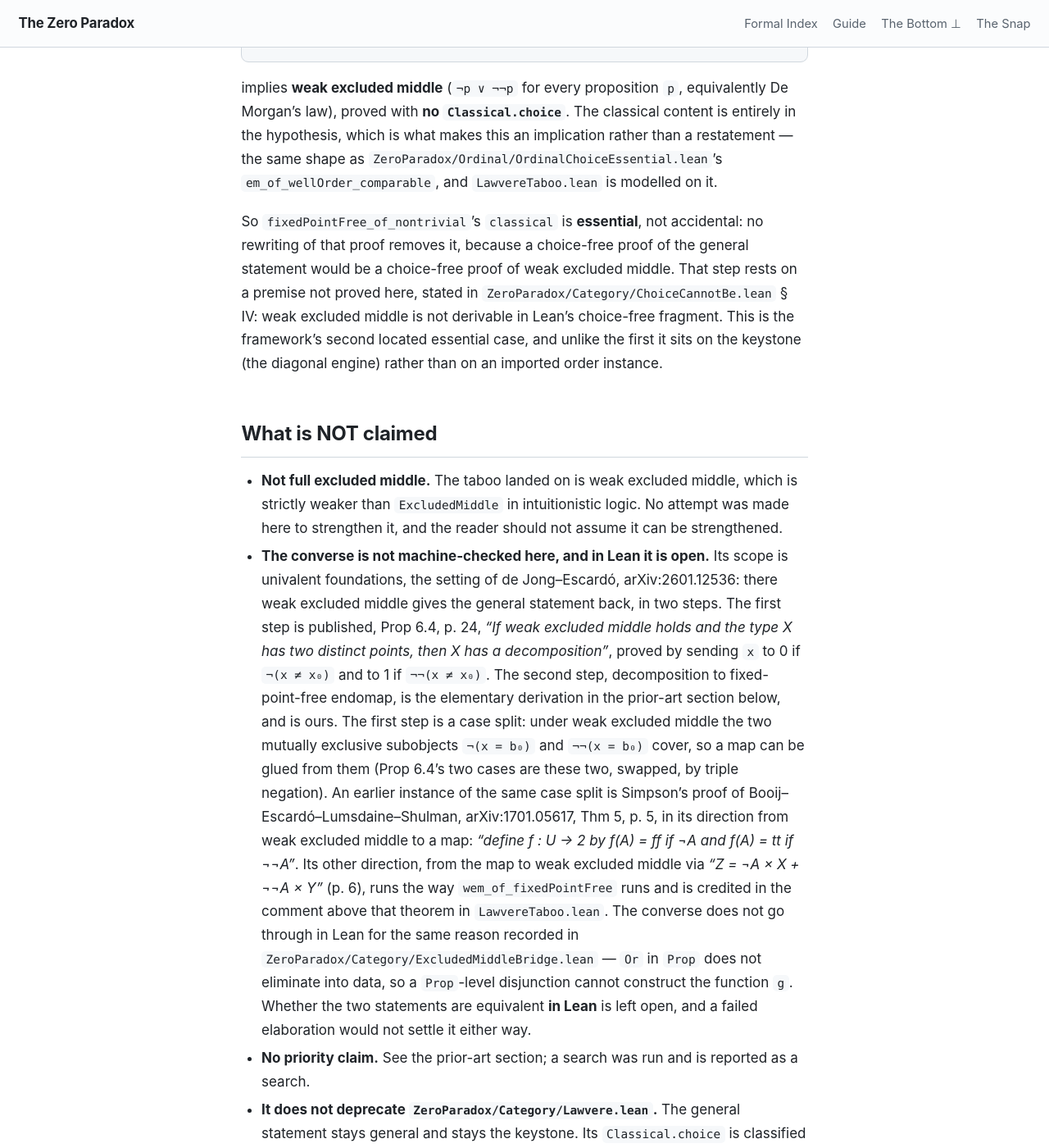
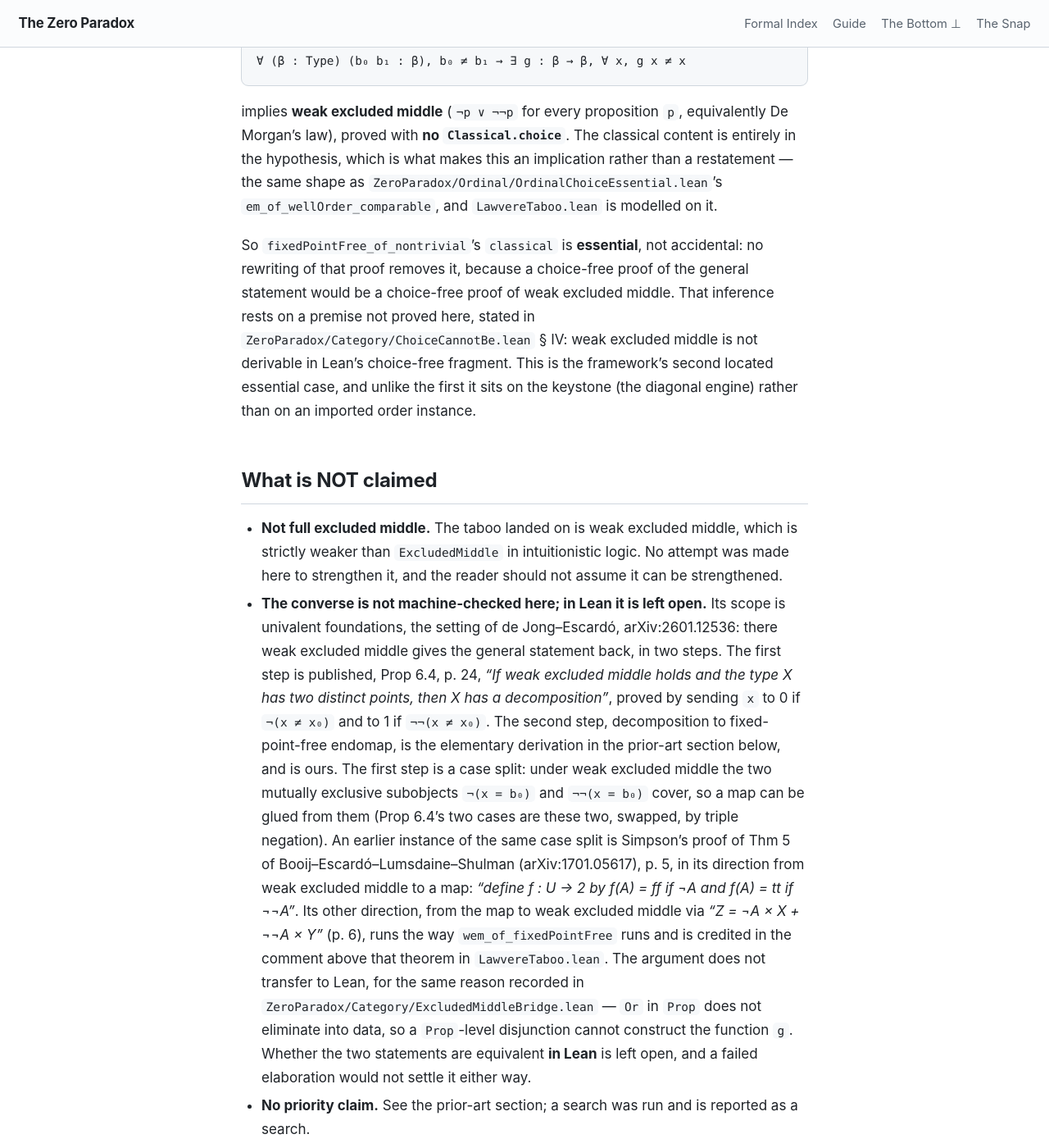
Before and after one commit to timbrigham/ZeroParadox, a Jekyll site: the page built from ZeroParadox/Category/LawvereTaboo.md, in a window 1280 px wide and 1400 px high, scrolled down 928 px. Shown: the whole window at 82% size. Built offline with Jekyll 4.4.1, drawn with Linux system fonts in a browser that asks for light colours; our own code applies the rules of GitHub Pages for plain Markdown files; some of the changed text lies outside the part shown.

Commit message:
LawvereTaboo.md: round-2 wording fixes, seven ordinary findings
A. Headline "NOT removable" carries the premise pointer (ChoiceCannotBe.lean section IV).
B. Converse header: "in Lean it is left open", matching the body's strength.
C. "Essential" sense points at ChoiceCannotBe.md "Accidental versus essential";
   the premise stays at ChoiceCannotBe.lean section IV.
D. "Simpson's proof of Thm 5 of Booij-Escardo-Lumsdaine-Shulman".
E. "The argument does not transfer to Lean" (subject is the argument).
F. "That inference rests on a premise" (referent is the no-rewriting inference).
G. "De Jong-Escardo Prop 6.4" named after the two-author-group sentence.

Co-Authored-By: Claude Opus 5.5 (1M context) <noreply@anthropic.com>
Claude-Session: https://claude.ai/code/session_01DYrKY8CR8AeESMvjGVQtzA

```diff
--- a/ZeroParadox/Category/LawvereTaboo.md
+++ b/ZeroParadox/Category/LawvereTaboo.md
@@ -35,7 +36,7 @@ which is what makes this an implication rather than a restatement — the same s
 
 So `fixedPointFree_of_nontrivial`'s `classical` is **essential**, not accidental: no rewriting of
 that proof removes it, because a choice-free proof of the general statement would be a choice-free
-proof of weak excluded middle. That step rests on a premise not proved here, stated in
+proof of weak excluded middle. That inference rests on a premise not proved here, stated in
 `ZeroParadox/Category/ChoiceCannotBe.lean` § IV: weak excluded middle is not derivable in Lean's
 choice-free fragment. This is the framework's second located essential case, and unlike the
 first it sits on the keystone (the diagonal engine) rather than on an imported order instance.
@@ -45,7 +46,7 @@ first it sits on the keystone (the diagonal engine) rather than on an imported o
 * **Not full excluded middle.** The taboo landed on is weak excluded middle, which is strictly
   weaker than `ExcludedMiddle` in intuitionistic logic. No attempt was made here to strengthen it,
   and the reader should not assume it can be strengthened.
-* **The converse is not machine-checked here, and in Lean it is open.** Its scope is univalent
+* **The converse is not machine-checked here; in Lean it is left open.** Its scope is univalent
   foundations, the setting of de Jong–Escardó, arXiv:2601.12536: there weak excluded middle gives the
   general statement back, in two steps. The first step is published, Prop 6.4, p. 24, *"If weak
   excluded middle holds and the type X has two distinct points, then X has a decomposition"*, proved
@@ -54,18 +55,19 @@ first it sits on the keystone (the diagonal engine) rather than on an imported o
   The first step is a case split: under weak excluded middle the two mutually exclusive subobjects
   `¬(x = b₀)` and `¬¬(x = b₀)` cover, so a map can be glued from them (Prop 6.4's two cases are
   these two, swapped, by triple negation). An earlier instance of the same case split is Simpson's
-  proof of Booij–Escardó–Lumsdaine–Shulman, arXiv:1701.05617, Thm 5, p. 5, in its direction from
+  proof of Thm 5 of Booij–Escardó–Lumsdaine–Shulman (arXiv:1701.05617), p. 5, in its direction from
   weak excluded middle to a map: *"define f : U → 2 by f(A) = ff if ¬A and f(A) = tt if ¬¬A"*. Its
   other direction, from the map to weak excluded middle via *"Z = ¬A × X + ¬¬A × Y"* (p. 6), runs
   the way `wem_of_fixedPointFree` runs and is credited in the comment above that theorem in
-  `LawvereTaboo.lean`. The converse does not go through in Lean for the same reason recorded in
+  `LawvereTaboo.lean`. The argument does not transfer to Lean, for the same reason recorded in
   `ZeroParadox/Category/ExcludedMiddleBridge.lean` — `Or` in `Prop` does not eliminate into data, so
   a `Prop`-level disjunction cannot construct the function `g`. Whether the two statements are
   equivalent **in Lean** is left open, and a failed elaboration would not settle it either way.
 * **No priority claim.** See the prior-art section; a search was run and is reported as a search.
 * **It does not deprecate `ZeroParadox/Category/Lawvere.lean`.** The general statement stays general
   and stays the keystone. Its `Classical.choice` is classified essential, in the sense of
-  `ZeroParadox/Category/ChoiceCannotBe.lean` § IV and on the premise stated there.
+  `ZeroParadox/Category/ChoiceCannotBe.md` § "Accidental versus essential", and on the premise
+  stated in `ZeroParadox/Category/ChoiceCannotBe.lean` § IV.
 
 ## Prior art
 
```
Also changed, not shown: other parts of ZeroParadox/Category/LawvereTaboo.md (+3 -2 lines).
